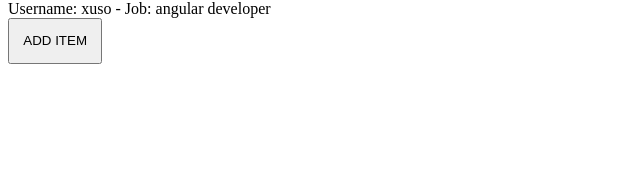
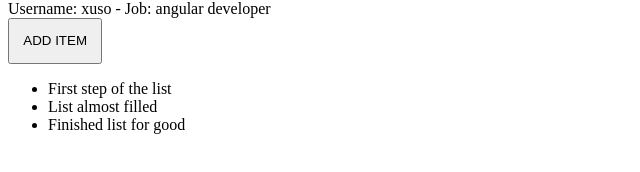
Before and after one commit to JesusMatinezClavel/MyFirstAngularProject, an Angular app: page / in a window 1280 px wide. Shown: the part 536-708 px from the top of the page, without its empty margins (0-640 px from the left). Built offline with nearby package versions, Linux system fonts and the light colour scheme.

Commit message:
FEAT -> Added @refer comments to appComponent

```diff
--- a/src/app/app.component.ts
+++ b/src/app/app.component.ts
@@ -1,6 +1,7 @@
 import { Component, Input } from '@angular/core';
 import { RouterOutlet } from '@angular/router';
 import { ChildComponent } from './child.component';
+import { CommentsComponent } from './comments.components';
 
 // @Component({
 //   selector: 'app-root',
@@ -64,9 +65,16 @@ export class UserComponent {
   <app-user job='angular developer' name='xuso'/>
   <app-child (addItemEvent)='addItem($event)'/>
   <p>{{message}}</p>
+  @defer{
+    <comments/>
+  } @placeholder {
+    <p>List about to show up</p>
+  } @loading {
+    <p>Loading list...</p>
+  }
   `,
   standalone: true,
-  imports: [UserComponent, ChildComponent],
+  imports: [UserComponent, ChildComponent, CommentsComponent],
 })
 export class AppComponent {
   operatingSystems = [{ id: 'win', name: 'Windows' }, { id: 'osx', name: 'MacOS' }, { id: 'linux', name: 'Linux' }]
--- /dev/null
+++ b/src/app/comments.components.ts
@@ -0,0 +1,14 @@
+import { Component } from "@angular/core";
+
+@Component({
+    selector: 'comments',
+    template: `
+    <ul>
+        <li>First step of the list</li>
+        <li>List almost filled</li>
+        <li>Finished list for good</li>
+    </ul>
+    `,
+    standalone: true
+})
+export class CommentsComponent { }
```
